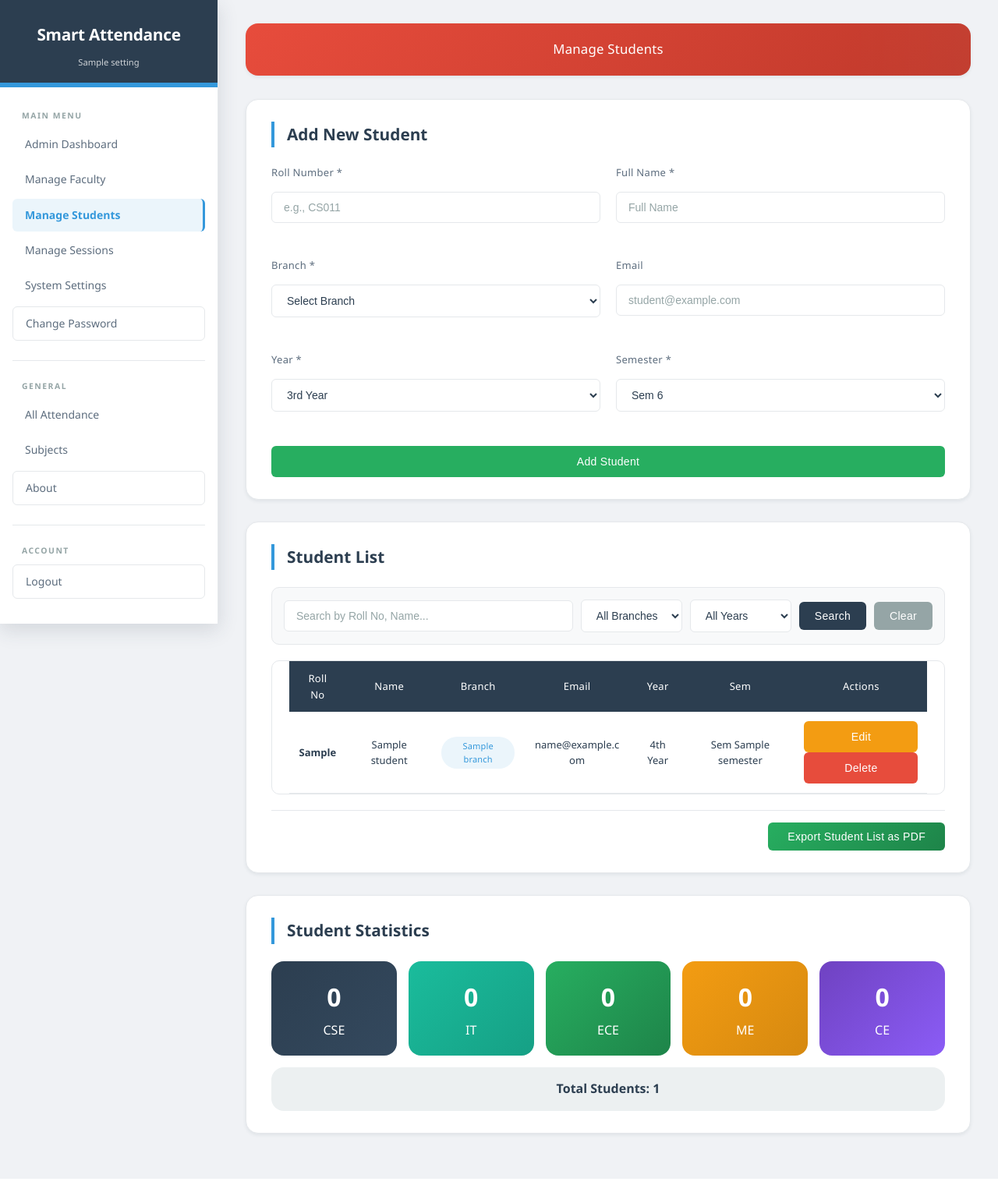
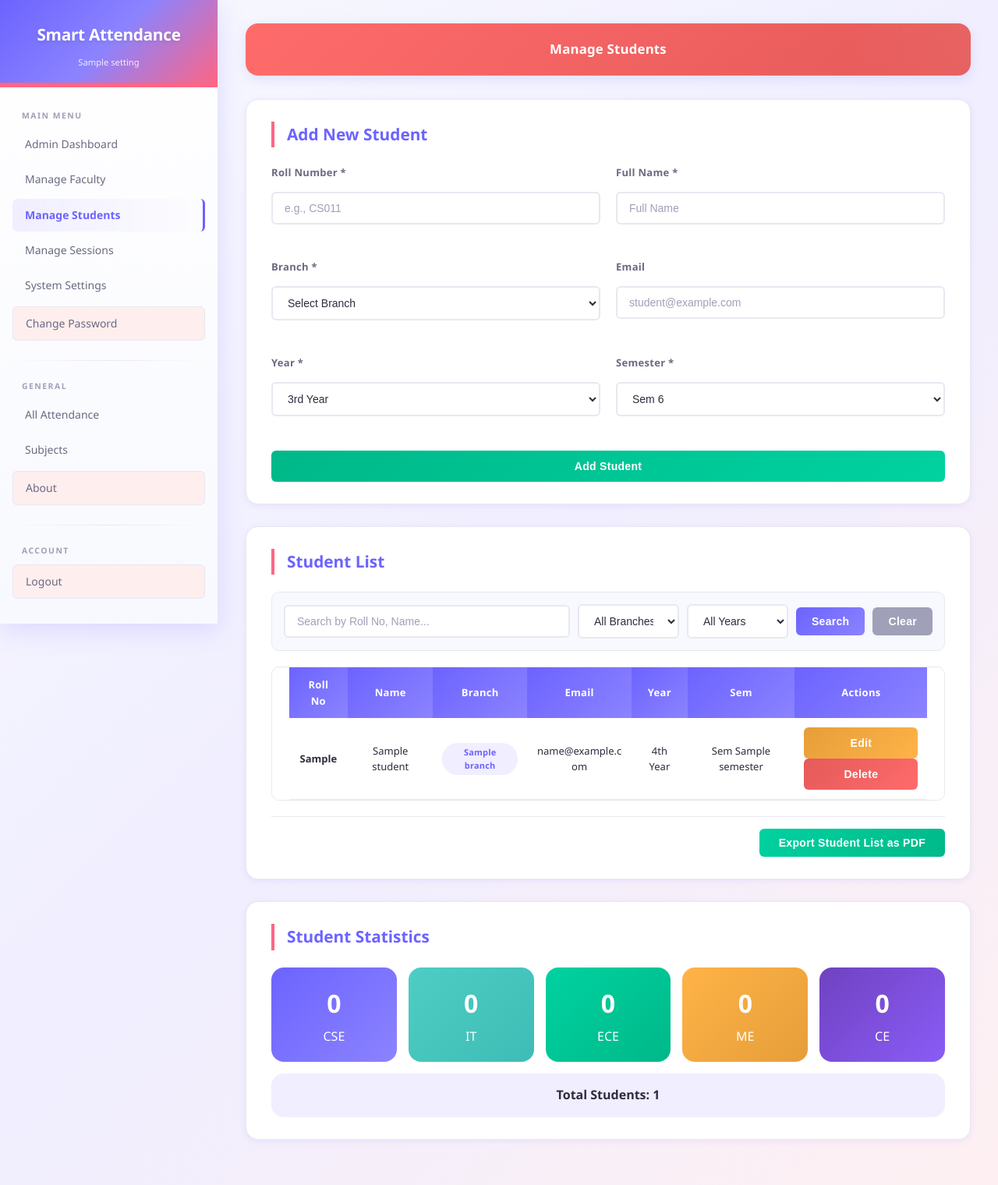
Before and after one commit to dhananjaykalambe/smart-attendance-system, a Flask app: page /admin/manage_students in a window 1280 px wide. Shown: the whole page at 78% size. Run offline with Flask 3, Linux system fonts and the light colour scheme; the visitor is signed in with stand-in values (Sample User, id 1); a database or web service that is not in the repository returns one stand-in record (values such as "Sample title").

Commit message:
Add files via upload

```diff
--- a/static/style.css
+++ b/static/style.css
@@ -1,48 +1,48 @@
 /* static/style.css */
 /* ====================================================================
-   SMART ATTENDANCE SYSTEM - PROFESSIONAL MODERN THEME
-   Version: 5.0 - CLEAN, MODERN, PROFESSIONAL
-   ==================================================================== */
-
-/* CSS Variables - Modern Professional Theme */
+   SMART ATTENDANCE SYSTEM - VIBRANT MODERN THEME
+   Version: 5.1 - ATTRACTIVE, VIBRANT, PROFESSIONAL
+   ==================================================================== */
+
+/* CSS Variables - Vibrant Modern Theme */
 :root {
-    --primary: #2c3e50;
-    --primary-dark: #1a252f;
-    --primary-light: #34495e;
-    --primary-soft: #ecf0f1;
-    --accent: #3498db;
-    --accent-hover: #2980b9;
-    --accent-soft: #ebf5fb;
-    --success: #27ae60;
-    --success-dark: #1e8449;
-    --success-soft: #eafaf1;
-    --warning: #f39c12;
-    --warning-dark: #d68910;
-    --warning-soft: #fef9e7;
-    --danger: #e74c3c;
-    --danger-dark: #c0392b;
-    --danger-soft: #fdedec;
-    --info: #1abc9c;
-    --info-dark: #16a085;
-    --info-soft: #e8f8f5;
-    --dark: #2c3e50;
-    --light: #f8f9fa;
-    --gray: #95a5a6;
-    --gray-dark: #7f8c8d;
-    --gray-light: #ecf0f1;
-    --card-bg: #ffffff;
-    --card-bg-hover: #f8f9fa;
-    --text-primary: #2c3e50;
-    --text-secondary: #5d6d7e;
-    --text-muted: #95a5a6;
-    --border-color: #e5e8eb;
-
-    --shadow-sm: 0 2px 4px rgba(44, 62, 80, 0.08);
-    --shadow-md: 0 4px 12px rgba(44, 62, 80, 0.12);
-    --shadow-lg: 0 8px 24px rgba(44, 62, 80, 0.15);
-    --shadow-xl: 0 16px 48px rgba(44, 62, 80, 0.18);
-    --shadow-glow: 0 0 30px rgba(52, 152, 219, 0.15);
-    --shadow-glow-accent: 0 0 30px rgba(241, 196, 15, 0.12);
+    --primary: #6C63FF;
+    --primary-dark: #5A52D5;
+    --primary-light: #8B83FF;
+    --primary-soft: #F0EEFF;
+    --accent: #FF6584;
+    --accent-hover: #E55A77;
+    --accent-soft: #FFEEF1;
+    --success: #00D2A0;
+    --success-dark: #00B889;
+    --success-soft: #E6FFF7;
+    --warning: #FFB347;
+    --warning-dark: #E69E3A;
+    --warning-soft: #FFF5E6;
+    --danger: #FF6B6B;
+    --danger-dark: #E55A5A;
+    --danger-soft: #FFEEEE;
+    --info: #4ECDC4;
+    --info-dark: #3DBDB5;
+    --info-soft: #E6F9F7;
+    --dark: #2D2D3F;
+    --light: #F8F9FE;
+    --gray: #A0A0B8;
+    --gray-dark: #7A7A92;
+    --gray-light: #EDEDF5;
+    --card-bg: #FFFFFF;
+    --card-bg-hover: #F8F9FE;
+    --text-primary: #2D2D3F;
+    --text-secondary: #6A6A82;
+    --text-muted: #A0A0B8;
+    --border-color: #E8E8F0;
+
+    --shadow-sm: 0 2px 8px rgba(108, 99, 255, 0.10);
+    --shadow-md: 0 4px 16px rgba(108, 99, 255, 0.15);
+    --shadow-lg: 0 8px 32px rgba(108, 99, 255, 0.18);
+    --shadow-xl: 0 16px 48px rgba(108, 99, 255, 0.20);
+    --shadow-glow: 0 0 40px rgba(108, 99, 255, 0.15);
+    --shadow-glow-accent: 0 0 40px rgba(255, 101, 132, 0.12);
 
     --radius-sm: 6px;
     --radius-md: 10px;
@@ -61,14 +61,14 @@
 
 body {
     font-family: 'Segoe UI', 'Inter', -apple-system, BlinkMacSystemFont, 'Roboto', sans-serif;
-    background: #f0f2f5;
+    background: linear-gradient(135deg, #F8F9FE 0%, #F0EEFF 50%, #FEF0F2 100%);
     min-height: 100vh;
     overflow-x: hidden;
     color: var(--text-primary);
     line-height: 1.6;
 }
 
-/* Scrollbar Styling - Clean Professional */
+/* Scrollbar Styling - Vibrant */
 ::-webkit-scrollbar {
     width: 8px;
     height: 8px;
@@ -80,22 +80,22 @@ body {
 }
 
 ::-webkit-scrollbar-thumb {
-    background: var(--gray);
+    background: linear-gradient(135deg, var(--primary), var(--accent));
     border-radius: 10px;
 }
 
 ::-webkit-scrollbar-thumb:hover {
-    background: var(--gray-dark);
-}
-
-/* ====================================================================
-   ENHANCED SIDEBAR - Professional Clean Design
+    background: linear-gradient(135deg, var(--primary-dark), var(--accent-hover));
+}
+
+/* ====================================================================
+   ENHANCED SIDEBAR - Vibrant Design
    ==================================================================== */
 
 .sidebar {
     width: 280px;
     height: 100vh;
-    background: #ffffff;
+    background: linear-gradient(180deg, #FFFFFF 0%, #F8F9FE 100%);
     color: var(--dark);
     padding: 0;
     position: fixed;
@@ -108,15 +108,31 @@ body {
     border-right: 1px solid var(--border-color);
 }
 
-/* Sidebar Header */
+/* Sidebar Header - Vibrant Gradient */
 .sidebar-header {
     text-align: center;
     padding: 28px 20px 20px;
     margin-bottom: 20px;
-    background: var(--primary);
+    background: linear-gradient(135deg, var(--primary) 0%, var(--primary-light) 50%, var(--accent) 100%);
     position: relative;
     overflow: hidden;
     border-bottom: 3px solid var(--accent);
+}
+
+.sidebar-header::before {
+    content: '';
+    position: absolute;
+    top: -50%;
+    left: -50%;
+    width: 200%;
+    height: 200%;
+    background: radial-gradient(circle, rgba(255,255,255,0.1) 0%, transparent 70%);
+    animation: shimmer 8s infinite;
+}
+
+@keyframes shimmer {
+    0% { transform: translateX(-100%) rotate(45deg); }
+    100% { transform: translateX(100%) rotate(45deg); }
 }
 
 .sidebar-header::after {
@@ -137,17 +153,18 @@ body {
     gap: 10px;
     margin: 0;
     color: white;
-    font-weight: 600;
+    font-weight: 700;
     letter-spacing: -0.3px;
     position: relative;
     z-index: 1;
+    text-shadow: 0 2px 4px rgba(0,0,0,0.1);
 }
 
 .sidebar-header p {
     font-size: 0.7rem;
-    opacity: 0.85;
+    opacity: 0.9;
     margin-top: 10px;
-    color: rgba(255,255,255,0.9);
+    color: rgba(255,255,255,0.95);
     position: relative;
     z-index: 1;
     font-weight: 300;
@@ -209,7 +226,7 @@ body {
     color: var(--text-muted);
     padding: 8px 12px 4px;
     margin-top: 5px;
-    font-weight: 600;
+    font-weight: 700;
 }
 
 .sidebar a {
@@ -234,10 +251,10 @@ body {
 }
 
 .sidebar a.active {
-    background: var(--accent-soft);
-    color: var(--accent);
+    background: linear-gradient(90deg, var(--primary-soft), transparent);
+    color: var(--primary);
     font-weight: 600;
-    border-right: 3px solid var(--accent);
+    border-right: 3px solid var(--primary);
 }
 
 .sidebar a span:first-child {
@@ -249,13 +266,13 @@ body {
 
 .sidebar a:hover span:first-child,
 .sidebar a.active span:first-child {
-    color: var(--accent);
+    color: var(--primary);
 }
 
 /* Sidebar Divider */
 .sidebar-divider {
     height: 1px;
-    background: var(--border-color);
+    background: linear-gradient(90deg, transparent, var(--border-color), transparent);
     margin: 16px 16px;
 }
 
@@ -264,13 +281,20 @@ body {
 .sidebar a[href*="logout"] {
     margin-top: 5px;
     border: 1px solid var(--border-color);
+    background: var(--danger-soft);
 }
 
 .sidebar a:last-child:hover,
 .sidebar a[href*="logout"]:hover {
-    background: var(--danger-soft);
-    color: var(--danger);
+    background: var(--danger);
+    color: white;
     border-color: var(--danger);
+    transform: translateX(4px);
+}
+
+.sidebar a:last-child:hover span:first-child,
+.sidebar a[href*="logout"]:hover span:first-child {
+    color: white;
 }
 
 /* Sidebar Footer */
@@ -450,22 +474,30 @@ body {
 }
 
 /* ====================================================================
-   HEADER - Professional Gradient
+   HEADER - Vibrant Gradient
    ==================================================================== */
 
 .header {
-    background: linear-gradient(135deg, var(--primary) 0%, var(--primary-light) 100%);
+    background: linear-gradient(135deg, var(--primary) 0%, var(--primary-light) 40%, var(--accent) 100%);
+    background-size: 200% 200%;
+    animation: gradientShift 6s ease infinite;
     color: white;
     padding: 20px 28px;
     text-align: center;
     border-radius: var(--radius-lg);
     margin-bottom: 30px;
     font-size: 1.05rem;
-    font-weight: 500;
-    box-shadow: var(--shadow-sm);
+    font-weight: 600;
+    box-shadow: var(--shadow-md);
     position: relative;
     overflow: hidden;
     letter-spacing: 0.2px;
+}
+
+@keyframes gradientShift {
+    0% { background-position: 0% 50%; }
+    50% { background-position: 100% 50%; }
+    100% { background-position: 0% 50%; }
 }
 
 .header::before {
@@ -475,7 +507,7 @@ body {
     left: -100%;
     width: 100%;
     height: 100%;
-    background: linear-gradient(90deg, transparent, rgba(255,255,255,0.08), transparent);
+    background: linear-gradient(90deg, transparent, rgba(255,255,255,0.15), transparent);
     animation: headerShine 4s infinite;
 }
 
@@ -496,11 +528,30 @@ body {
     margin-bottom: 28px;
     transition: var(--transition);
     border: 1px solid var(--border-color);
+    position: relative;
+    overflow: hidden;
+}
+
+.card::after {
+    content: '';
+    position: absolute;
+    top: 0;
+    left: 0;
+    right: 0;
+    height: 3px;
+    background: linear-gradient(90deg, var(--primary), var(--accent), var(--success));
+    transform: scaleX(0);
+    transition: transform 0.5s ease;
+}
+
+.card:hover::after {
+    transform: scaleX(1);
 }
 
 .card:hover {
+    transform: translateY(-4px);
     box-shadow: var(--shadow-md);
-    border-color: #d5d8dc;
+    border-color: var(--primary-light);
 }
 
 .card h2 {
@@ -557,56 +623,84 @@ body {
 }
 
 .stat-card.primary { border-top: 4px solid var(--primary); }
+.stat-card.primary::before { background: var(--primary); }
+.stat-card.primary h3 { color: var(--primary); }
+
 .stat-card.success { border-top: 4px solid var(--success); }
+.stat-card.success::before { background: var(--success); }
+.stat-card.success h3 { color: var(--success); }
+
 .stat-card.warning { border-top: 4px solid var(--warning); }
+.stat-card.warning::before { background: var(--warning); }
+.stat-card.warning h3 { color: var(--warning); }
+
 .stat-card.info { border-top: 4px solid var(--info); }
+.stat-card.info::before { background: var(--info); }
+.stat-card.info h3 { color: var(--info); }
+
 .stat-card.danger { border-top: 4px solid var(--danger); }
-
-.stat-card.primary h3 { color: var(--primary); }
-.stat-card.success h3 { color: var(--success); }
-.stat-card.warning h3 { color: var(--warning); }
-.stat-card.info h3 { color: var(--info); }
+.stat-card.danger::before { background: var(--danger); }
 .stat-card.danger h3 { color: var(--danger); }
 
 /* ====================================================================
-   BUTTONS - Clean Professional
+   BUTTONS - Vibrant Professional
    ==================================================================== */
 
 button, .btn {
     width: 100%;
     padding: 12px 24px;
-    background: var(--primary);
+    background: linear-gradient(135deg, var(--primary), var(--primary-light));
     color: white;
     border: none;
     border-radius: var(--radius-sm);
     cursor: pointer;
     font-size: 14px;
-    font-weight: 500;
+    font-weight: 600;
     transition: var(--transition);
     letter-spacing: 0.3px;
+    position: relative;
+    overflow: hidden;
+}
+
+button::before, .btn::before {
+    content: '';
+    position: absolute;
+    top: 50%;
+    left: 50%;
+    width: 0;
+    height: 0;
+    background: rgba(255,255,255,0.15);
+    border-radius: 50%;
+    transform: translate(-50%, -50%);
+    transition: width 0.6s, height 0.6s;
+}
+
+button:hover::before, .btn:hover::before {
+    width: 300px;
+    height: 300px;
 }
 
 button:hover, .btn:hover {
-    background: var(--primary-dark);
-    transform: translateY(-1px);
-    box-shadow: var(--shadow-sm);
+    transform: translateY(-2px);
+    box-shadow: var(--shadow-md);
+    background: linear-gradient(135deg, var(--primary-dark), var(--primary));
 }
 
 button:active, .btn:active {
     transform: translateY(0);
 }
 
-button.success, .btn-success { background: var(--success); }
-button.success:hover, .btn-success:hover { background: var(--success-dark); }
-
-button.danger, .btn-danger { background: var(--danger); }
-button.danger:hover, .btn-danger:hover { background: var(--danger-dark); }
-
-button.warning, .btn-warning { background: var(--warning); }
-button.warning:hover, .btn-warning:hover { background: var(--warning-dark); }
-
-button.info, .btn-info { background: var(--info); }
-button.info:hover, .btn-info:hover { background: var(--info-dark); }
+button.success, .btn-success { background: linear-gradient(135deg, var(--success-dark), var(--success)); }
+button.success:hover, .btn-success:hover { background: linear-gradient(135deg, var(--success), var(--success-dark)); }
+
+button.danger, .btn-danger { background: linear-gradient(135deg, var(--danger-dark), var(--danger)); }
+button.danger:hover, .btn-danger:hover { background: linear-gradient(135deg, var(--danger), var(--danger-dark)); }
+
+button.warning, .btn-warning { background: linear-gradient(135deg, var(--warning-dark), var(--warning)); }
+button.warning:hover, .btn-warning:hover { background: linear-gradient(135deg, var(--warning), var(--warning-dark)); }
+
+button.info, .btn-info { background: linear-gradient(135deg, var(--info-dark), var(--info)); }
+button.info:hover, .btn-info:hover { background: linear-gradient(135deg, var(--info), var(--info-dark)); }
 
 .btn-small {
     width: auto;
@@ -617,15 +711,15 @@ button.info:hover, .btn-info:hover { background: var(--info-dark); }
     border-radius: 4px;
 }
 
-.btn-edit { background: var(--warning); color: white; }
-.btn-edit:hover { background: var(--warning-dark); }
-.btn-delete { background: var(--danger); color: white; }
-.btn-delete:hover { background: var(--danger-dark); }
-.btn-view { background: var(--info); color: white; }
-.btn-view:hover { background: var(--info-dark); }
-
-/* ====================================================================
-   FORMS - Clean Professional
+.btn-edit { background: linear-gradient(135deg, var(--warning-dark), var(--warning)); color: white; }
+.btn-edit:hover { background: linear-gradient(135deg, var(--warning), var(--warning-dark)); }
+.btn-delete { background: linear-gradient(135deg, var(--danger-dark), var(--danger)); color: white; }
+.btn-delete:hover { background: linear-gradient(135deg, var(--danger), var(--danger-dark)); }
+.btn-view { background: linear-gradient(135deg, var(--info-dark), var(--info)); color: white; }
+.btn-view:hover { background: linear-gradient(135deg, var(--info), var(--info-dark)); }
+
+/* ====================================================================
+   FORMS - Vibrant Professional
    ==================================================================== */
 
 input, select, textarea {
@@ -633,7 +727,7 @@ input, select, textarea {
     padding: 11px 15px;
     margin: 8px 0;
     border-radius: var(--radius-sm);
-    border: 1px solid var(--border-color);
+    border: 2px solid var(--border-color);
     font-size: 14px;
     transition: var(--transition);
     background: var(--card-bg);
@@ -670,7 +765,7 @@ input::placeholder, textarea::placeholder {
 
 .form-group label {
     display: block;
-    font-weight: 500;
+    font-weight: 600;
     margin-bottom: 6px;
     color: var(--text-secondary);
     font-size: 13px;
@@ -733,10 +828,10 @@ table:not(.no-center) {
 }
 
 th {
-    background: var(--primary);
+    background: linear-gradient(135deg, var(--primary), var(--primary-light));
     color: white;
     padding: 12px 16px;
-    font-weight: 500;
+    font-weight: 600;
     font-size: 13px;
     text-align: center;
     letter-spacing: 0.3px;
@@ -768,7 +863,7 @@ tbody tr:nth-child(even) {
     padding: 3px 12px;
     border-radius: 20px;
     font-size: 11px;
-    font-weight: 500;
+    font-weight: 600;
     letter-spacing: 0.2px;
 }
 
@@ -776,10 +871,10 @@ tbody tr:nth-child(even) {
 .badge-danger { background: var(--danger-soft); color: var(--danger-dark); }
 .badge-warning { background: var(--warning-soft); color: var(--warning-dark); }
 .badge-info { background: var(--info-soft); color: var(--info-dark); }
-.badge-primary { background: var(--accent-soft); color: var(--accent); }
-
-/* ====================================================================
-   PROGRESS BAR - Clean Professional
+.badge-primary { background: var(--primary-soft); color: var(--primary); }
+
+/* ====================================================================
+   PROGRESS BAR - Vibrant Professional
    ==================================================================== */
 
 .progress-bar-container {
```
Also changed, not shown: other parts of static/style.css (+72 -55 lines).
